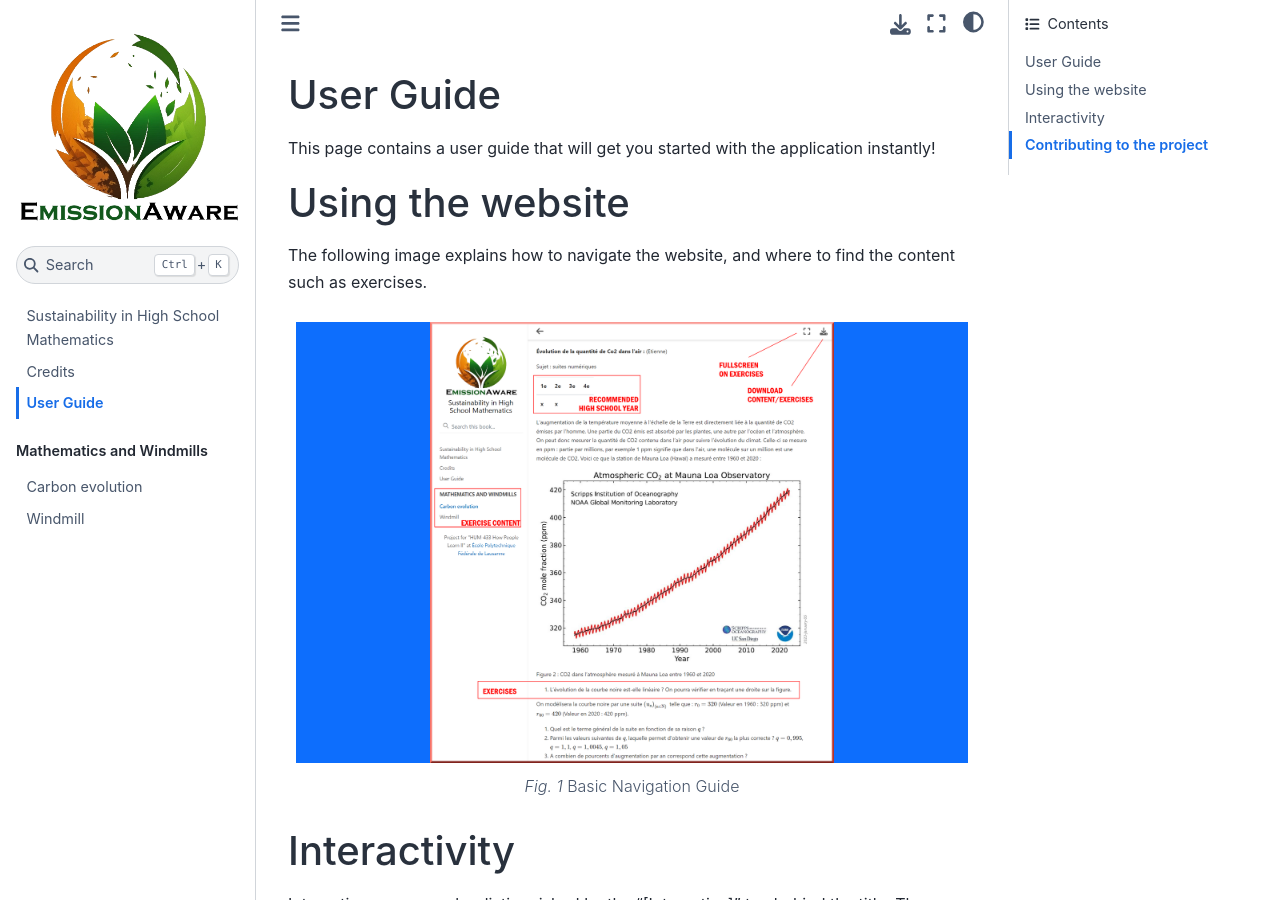
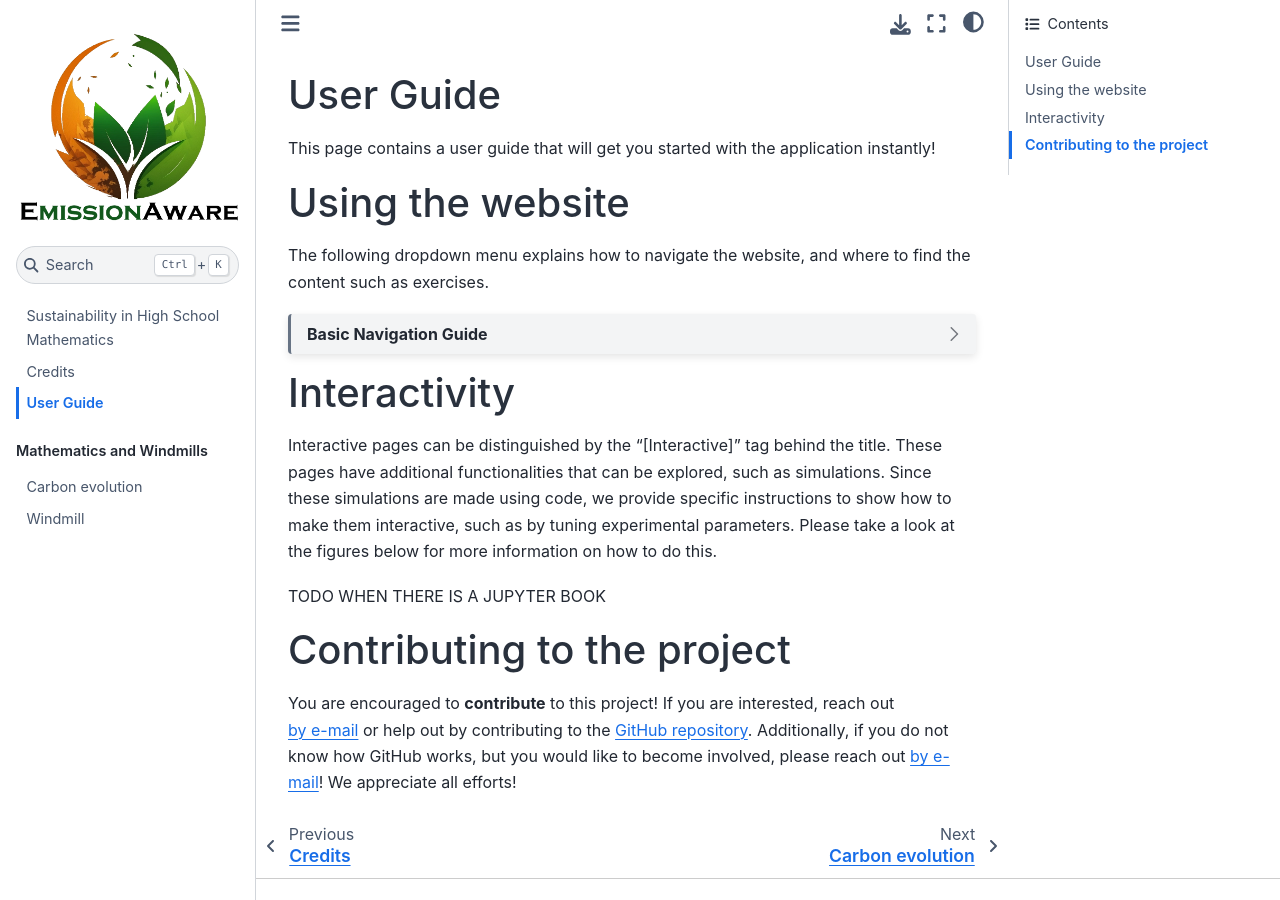
Before and after one commit to lars-quaedvlieg/Sustainability-High-School-Mathematics, a Jupyter Book: the page built from book/content/user_guide.md, in a window 1280 px wide and 900 px high. Built offline with Jupyter Book 1.0.4 settings and Sphinx 7.4.7 and the Sphinx Book theme 1.1.4, drawn with Linux system fonts in a browser that asks for light colours; nearby versions of some CDN libraries.

Commit message:
Dropdown menu in user guide

`````diff
--- a/book/content/user_guide.md
+++ b/book/content/user_guide.md
@@ -4,16 +4,19 @@ This page contains a user guide that will get you started with the application i
 
 # Using the website
 
-The following image explains how to navigate the website, and where to find the content such as exercises.
+The following dropdown menu explains how to navigate the website, and where to find the content such as exercises.
 
+````{dropdown} Basic Navigation Guide
 ```{figure} ../images/navigation-guide.png
 :alt: Navigation Guide
 :class: bg-primary mb-1
-:width: 60%
+:width: 100%
 :align: center
 
 Basic Navigation Guide
 ```
+
+````
 
 # Interactivity
 
`````
